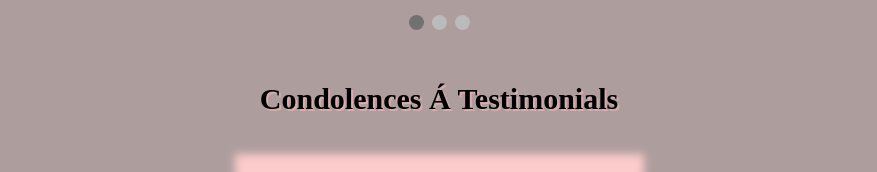
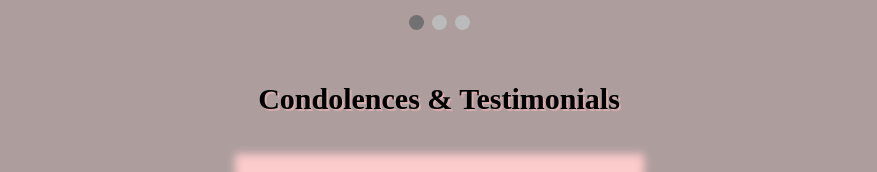
Before and after one commit to CodeNitWhit/Nanas-Tribute, a plain HTML site: page index.html in a window 1280 px wide. Shown: the part 1957-2129 px from the top of the page, without its empty margins (201-1078 px from the left). Drawn offline with Linux system fonts and the light colour scheme.

Commit message:
Update index.html

```diff
--- a/index.html
+++ b/index.html
@@ -104,7 +104,7 @@
             <br />
         </section>
 
-        <h3>Condolences &Aacute; Testimonials</h3>
+        <h3>Condolences &#38; Testimonials</h3>
         <!--Personal Quote(s)-->
         <section id="quotes">
             <div id="q-slideshow">
```
